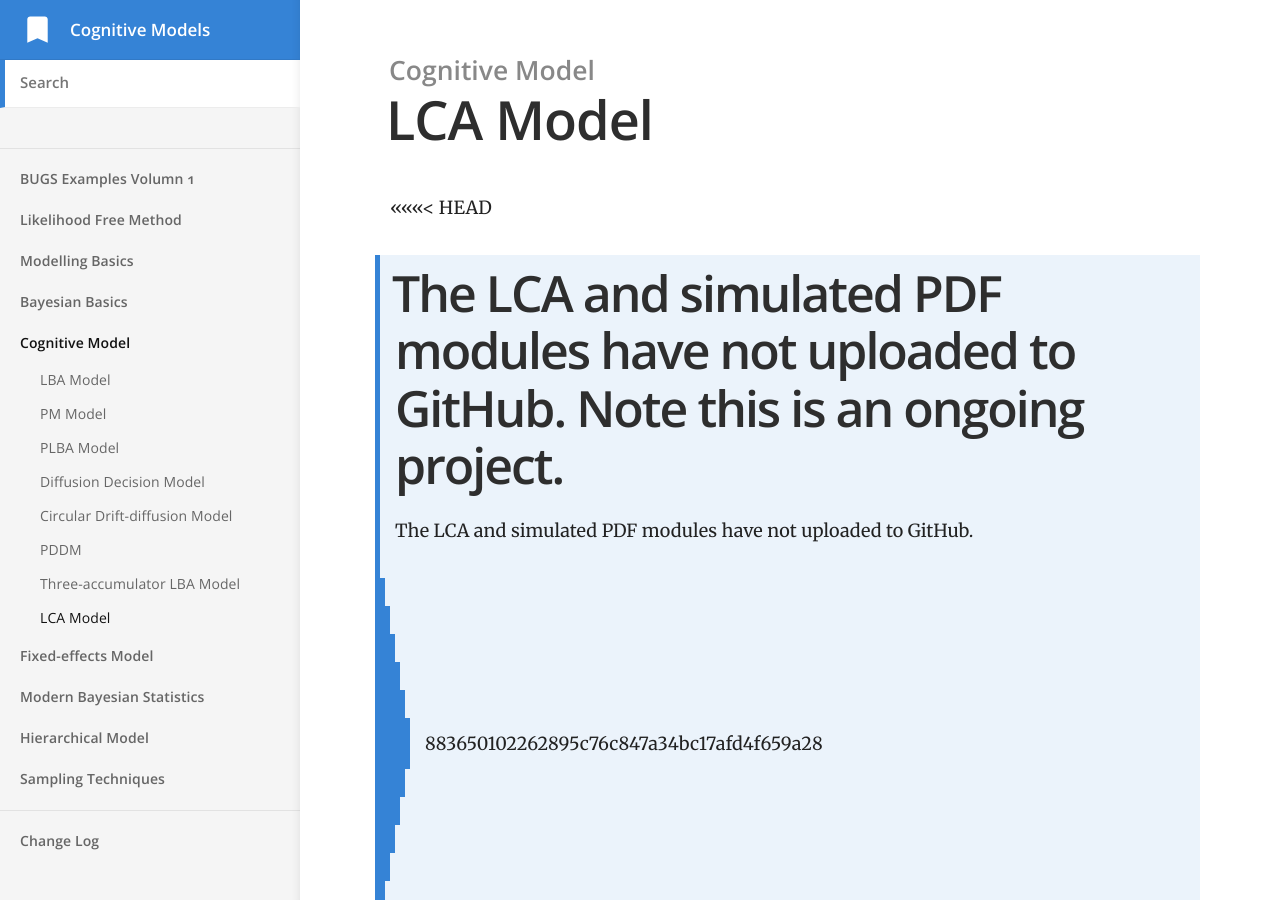
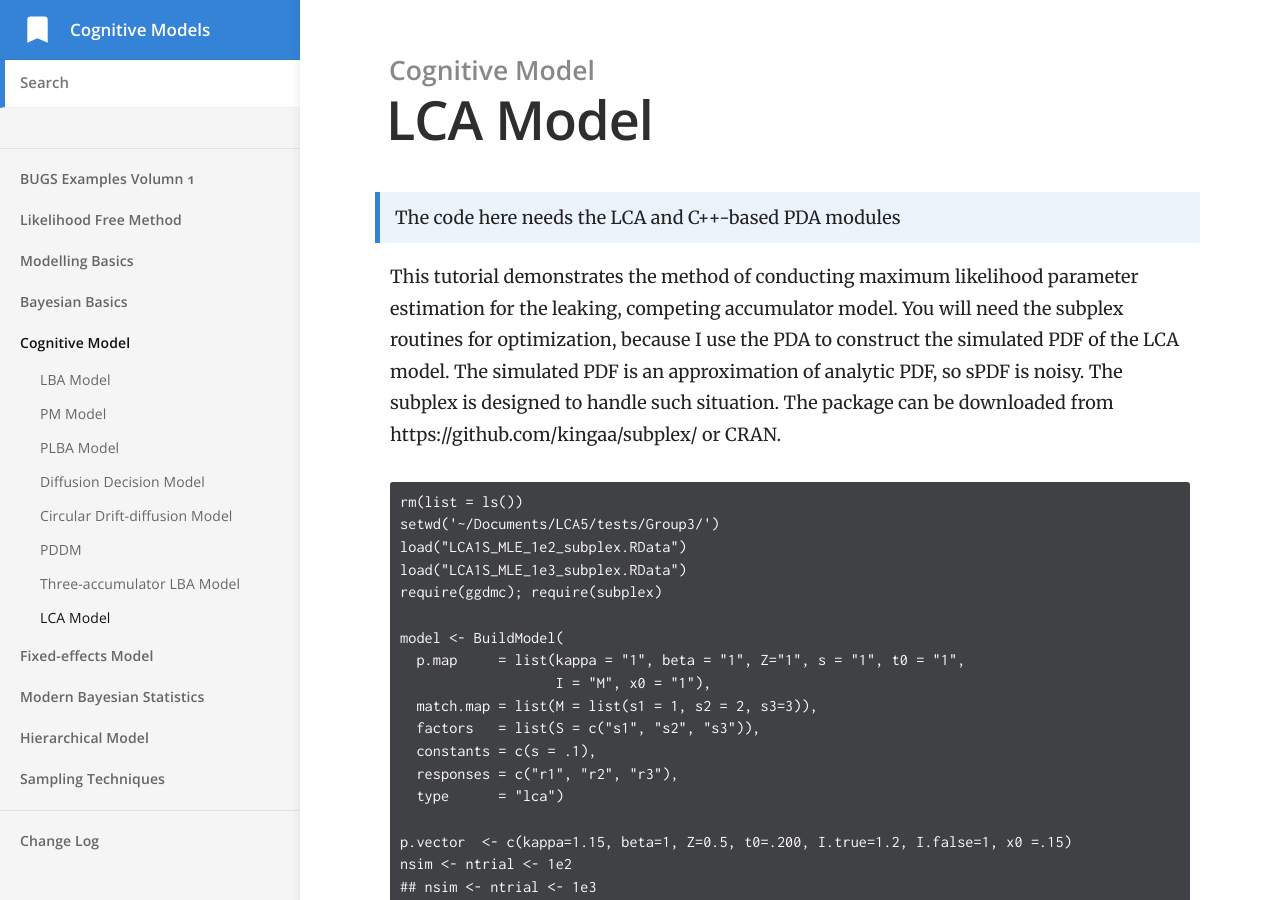
Before and after one commit to yxlin/yxlin.github.io, a Jekyll site: the page built from _docs/cognitive-model/lca.md, in a window 1280 px wide and 900 px high. Built offline with Jekyll 4.4.1, drawn with Linux system fonts in a browser that asks for light colours.

Commit message:
fixed the html code problem

````diff
--- a/_docs/cognitive-model/lca.md
+++ b/_docs/cognitive-model/lca.md
@@ -4,11 +4,7 @@ category: Cognitive Model
 order: 8
 ---
 
-<<<<<<< HEAD
-> The LCA and simulated PDF modules have not uploaded to GitHub. Note this is an ongoing project.
-=======
-> The LCA and simulated PDF modules have not uploaded to GitHub.
->>>>>>> 883650102262895c76c847a34bc17afd4f659a28
+> The code here needs the LCA and C++-based PDA modules
 
 This tutorial demonstrates the method of conducting maximum likelihood
 parameter estimation for the leaking, competing accumulator model. You will
@@ -82,9 +78,9 @@ round(res$par, 2)  ## remember to check res$convergence
 save(res, dat, p.vector, file = "LCA1S_MLE_1e2_subplex.RData")
 save(res, dat, p.vector, file = "LCA1S_MLE_1e3_subplex.RData")
 
-##      kappa    beta       Z     t0   I.true  I.false      x0
-## True  1.15      1     0.5    0.20     1.2        1      .15
-## 1e2  0.77    0.33    0.64    0.06    0.83     0.83     0.33
-## 1e3  0.33    0.92    0.37    0.32    0.53     0.53     0.14
+##      kappa    beta       Z      t0   I.true  I.false      x0
+## True  1.15       1     0.5    0.20     1.2        1      .15
+## 1e2   0.77    0.33    0.64    0.06    0.83     0.83     0.33
+## 1e3   0.33    0.92    0.37    0.32    0.53     0.53     0.14
 
 ```
````
